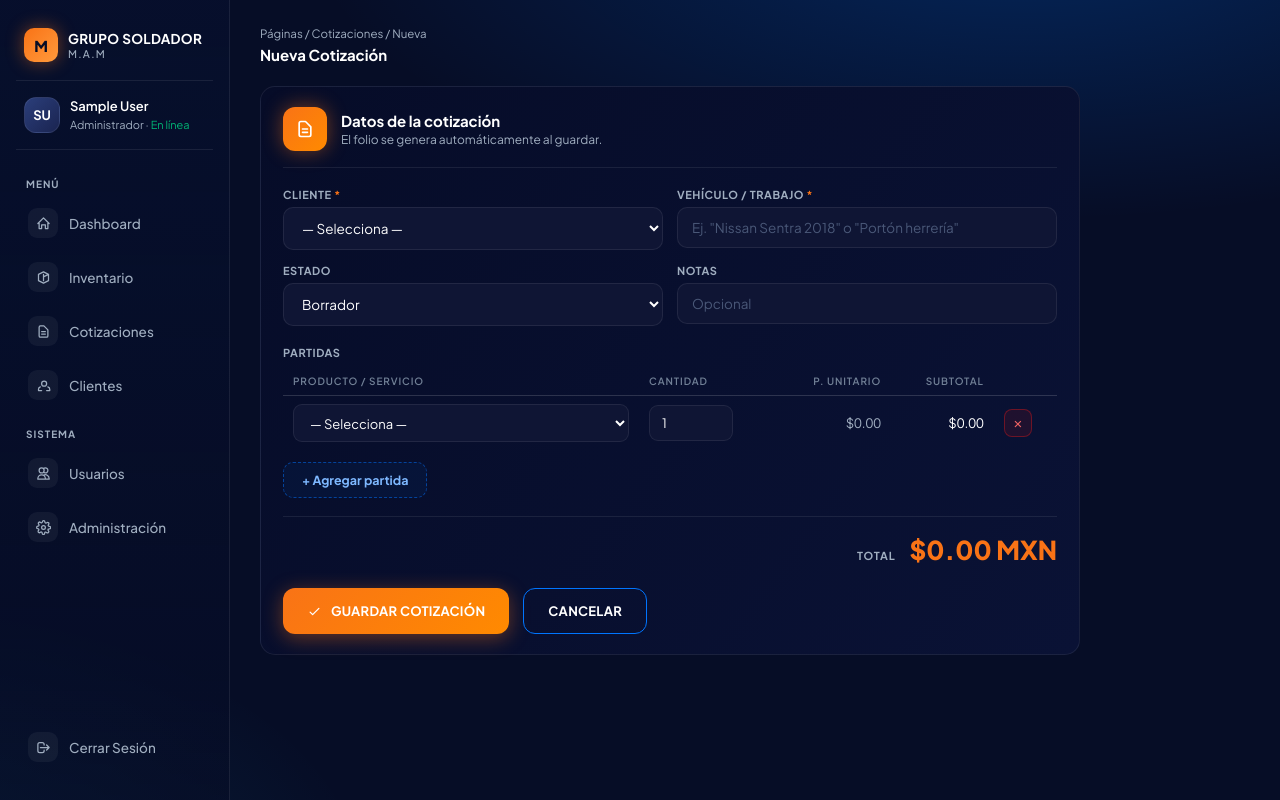
After one commit to alu222410833-pixel/grupo-soldador, a Django app: page /cotizaciones/nueva/ in a window 1280 px wide. The commit adds this page. Run offline with Django 5.2, Linux system fonts and the light colour scheme; the visitor is signed in with stand-in values (Sample User, id 1); data that the repository does not hold is empty.

Commit message:
Pantallas propias: nueva cotización con partidas y total en vivo, nuevo producto, página de administración
Co-Authored-By: Devin AI <158243242+devin-ai-integration[bot]@users.noreply.github.com>

```diff
--- a/taller/urls.py
+++ b/taller/urls.py
@@ -4,9 +4,12 @@ from . import views
 urlpatterns = [
     path("", views.dashboard, name="dashboard"),
     path("inventario/", views.inventario, name="inventario"),
+    path("inventario/nuevo/", views.producto_nuevo, name="producto_nuevo"),
     path("cotizaciones/", views.cotizaciones, name="cotizaciones"),
+    path("cotizaciones/nueva/", views.cotizacion_nueva, name="cotizacion_nueva"),
     path("clientes/", views.clientes, name="clientes"),
     path("clientes/nuevo/", views.cliente_nuevo, name="cliente_nuevo"),
     path("usuarios/", views.usuarios, name="usuarios"),
     path("usuarios/nuevo/", views.usuario_nuevo, name="usuario_nuevo"),
+    path("administracion/", views.administracion, name="administracion"),
 ]
--- a/taller/views.py
+++ b/taller/views.py
@@ -1,10 +1,12 @@
+from decimal import Decimal, InvalidOperation
+
 from django.contrib import messages
 from django.contrib.auth import get_user_model
 from django.contrib.auth.decorators import login_required, user_passes_test
 from django.shortcuts import redirect, render
 from django.db.models import Sum, F, DecimalField, ExpressionWrapper, Count
 from django.utils import timezone
-from .models import Cliente, Cotizacion, Producto
+from .models import Cliente, Cotizacion, DetalleCotizacion, Producto
 
 
 @login_required
@@ -114,6 +116,96 @@ def usuario_nuevo(request):
 
 
 @login_required
+def cotizacion_nueva(request):
+    if request.method == "POST":
+        cliente = Cliente.objects.filter(pk=request.POST.get("cliente")).first()
+        vehiculo = request.POST.get("vehiculo", "").strip()
+        estado = request.POST.get("estado", "")
+        if estado not in Cotizacion.Estado.values:
+            estado = Cotizacion.Estado.BORRADOR
+
+        detalles = []
+        for pid, cant in zip(request.POST.getlist("producto"), request.POST.getlist("cantidad")):
+            producto = Producto.objects.filter(pk=pid).first()
+            if producto and cant.isdigit() and int(cant) > 0:
+                detalles.append((producto, int(cant)))
+
+        if not cliente:
+            messages.error(request, "Selecciona un cliente.")
+        elif not vehiculo:
+            messages.error(request, "Describe el vehículo o trabajo a cotizar.")
+        elif not detalles:
+            messages.error(request, "Agrega al menos una partida con producto y cantidad válidos.")
+        else:
+            cot = Cotizacion.objects.create(
+                cliente=cliente,
+                vehiculo=vehiculo,
+                estado=estado,
+                notas=request.POST.get("notas", "").strip(),
+                creado_por=request.user,
+            )
+            for producto, cant in detalles:
+                DetalleCotizacion.objects.create(
+                    cotizacion=cot, producto=producto, cantidad=cant
+                )
+            messages.success(request, f"Cotización {cot.folio} creada — ${cot.total:,.2f} MXN.")
+            return redirect("cotizaciones")
+
+    return render(request, "taller/cotizacion_form.html", {
+        "clientes": Cliente.objects.all(),
+        "productos": Producto.objects.filter(activo=True),
+        "estados": Cotizacion.Estado.choices,
+    })
+
+
+@login_required
+def producto_nuevo(request):
+    if request.method == "POST":
+        codigo = request.POST.get("codigo", "").strip().upper()
+        nombre = request.POST.get("nombre", "").strip()
+        try:
+            precio = Decimal(request.POST.get("precio_unitario", ""))
+        except InvalidOperation:
+            precio = None
+
+        if not codigo or not nombre:
+            messages.error(request, "Código y nombre son obligatorios.")
+        elif precio is None or precio < 0:
+            messages.error(request, "Ingresa un precio válido.")
+        elif Producto.objects.filter(codigo=codigo).exists():
+            messages.error(request, f"El código {codigo} ya existe en el inventario.")
+        else:
+            stock = request.POST.get("stock", "0")
+            stock_min = request.POST.get("stock_minimo", "3")
+            Producto.objects.create(
+                codigo=codigo,
+                nombre=nombre,
+                tipo=request.POST.get("tipo") or Producto.Tipo.PIEZA,
+                precio_unitario=precio,
+                stock=int(stock) if stock.isdigit() else 0,
+                stock_minimo=int(stock_min) if stock_min.isdigit() else 3,
+            )
+            messages.success(request, f"Producto {codigo} registrado en el inventario.")
+            return redirect("inventario")
+
+    return render(request, "taller/producto_form.html", {
+        "tipos": Producto.Tipo.choices,
+    })
+
+
+@login_required
+@user_passes_test(lambda u: u.is_staff)
+def administracion(request):
+    User = get_user_model()
+    return render(request, "taller/administracion.html", {
+        "num_productos": Producto.objects.count(),
+        "num_clientes": Cliente.objects.count(),
+        "num_cotizaciones": Cotizacion.objects.count(),
+        "num_usuarios": User.objects.count(),
+    })
+
+
+@login_required
 def inventario(request):
     tipo = request.GET.get("tipo", "")
     qs = Producto.objects.all()
--- a/templates/base.html
+++ b/templates/base.html
@@ -200,6 +200,50 @@
   .check { display: flex; align-items: center; gap: 10px; margin-top: 18px; font-size: 13px; color: var(--text-sec); }
   .check input { width: 16px; height: 16px; accent-color: var(--accent); }
 
+  /* ---------- Partidas de cotización ---------- */
+  .form-card.wide { max-width: 820px; }
+  .ptable { margin-top: 0; }
+  .ptable th { padding: 8px 10px; }
+  .ptable td { padding: 8px 10px; }
+  .ptable select, .ptable input {
+    width: 100%; padding: 9px 12px;
+    background: #0F1534; border: 1px solid var(--border);
+    border-radius: 9px; color: #fff; font-family: inherit; font-size: 13px; outline: none;
+  }
+  .ptable select:focus, .ptable input:focus { border-color: var(--accent); }
+  .ptable .cant { width: 84px; }
+  .rm {
+    width: 28px; height: 28px; border-radius: 8px; border: 1px solid rgba(227,26,26,.4);
+    background: rgba(227,26,26,.1); color: #F56565; font-size: 15px; cursor: pointer; line-height: 1;
+  }
+  .rm:hover { background: rgba(227,26,26,.25); }
+  .add-row {
+    margin-top: 12px; padding: 9px 18px; border-radius: 10px;
+    border: 1.5px dashed rgba(0,117,255,.5); background: rgba(0,117,255,.06);
+    color: #7EB8FF; font-family: inherit; font-size: 12.5px; font-weight: 700; cursor: pointer;
+  }
+  .add-row:hover { background: rgba(0,117,255,.15); }
+  .total-bar {
+    display: flex; justify-content: flex-end; align-items: baseline; gap: 14px;
+    margin-top: 18px; padding-top: 16px; border-top: 1px solid var(--border);
+  }
+  .total-bar .t-label { font-size: 11px; font-weight: 700; letter-spacing: .08em; color: var(--text-sec); text-transform: uppercase; }
+  .total-bar .t-value { font-size: 26px; font-weight: 800; color: var(--accent); }
+
+  /* ---------- Tarjetas de administración ---------- */
+  .link-cards { display: grid; grid-template-columns: repeat(auto-fit, minmax(240px, 1fr)); gap: 14px; }
+  .link-card {
+    display: flex; align-items: center; gap: 14px; padding: 18px;
+    background: linear-gradient(127deg, #060C28 0%, #0A1235 100%);
+    border: 1px solid var(--border); border-radius: var(--radius);
+    text-decoration: none; color: var(--text); transition: border-color .15s, transform .15s;
+  }
+  .link-card:hover { border-color: var(--accent); transform: translateY(-2px); }
+  .link-card .fic { width: 42px; height: 42px; border-radius: 11px; flex-shrink: 0; display: flex; align-items: center; justify-content: center; }
+  .link-card .fic svg { width: 19px; height: 19px; color: #fff; }
+  .link-card h3 { font-size: 13.5px; font-weight: 700; }
+  .link-card p { font-size: 11.5px; color: var(--text-sec); margin-top: 3px; }
+
   .alert {
     padding: 12px 16px; border-radius: 10px; font-size: 13px; font-weight: 600;
     margin-bottom: 16px; border: 1px solid transparent;
@@ -289,8 +333,8 @@
     <div class="nav-label">Sistema</div>
     {% if request.user.is_staff %}
     <a class="nav-item {% if request.resolver_match.url_name == 'usuarios' or request.resolver_match.url_name == 'usuario_nuevo' %}active{% endif %}" href="{% url 'usuarios' %}"><span class="ic"><svg fill="none" stroke="currentColor" stroke-width="2" viewBox="0 0 24 24"><path stroke-linecap="round" stroke-linejoin="round" d="M12 4.354a4 4 0 110 5.292M15 21H3v-1a6 6 0 0112 0v1zm0 0h6v-1a6 6 0 00-9-5.197M13 7a4 4 0 11-8 0 4 4 0 018 0z"/></svg></span>Usuarios</a>
+    <a class="nav-item {% if request.resolver_match.url_name == 'administracion' %}active{% endif %}" href="{% url 'administracion' %}"><span class="ic"><svg fill="none" stroke="currentColor" stroke-width="2" viewBox="0 0 24 24"><circle cx="12" cy="12" r="3"/><path d="M19.4 15a1.7 1.7 0 00.3 1.9l.1.1a2 2 0 11-2.9 2.9l-.1-.1a1.7 1.7 0 00-1.9-.3 1.7 1.7 0 00-1 1.5V21a2 2 0 11-4 0v-.2a1.7 1.7 0 00-1-1.5 1.7 1.7 0 00-1.9.3l-.1.1a2 2 0 11-2.9-2.9l.1-.1a1.7 1.7 0 00.3-1.9 1.7 1.7 0 00-1.5-1H3a2 2 0 110-4h.2a1.7 1.7 0 001.5-1 1.7 1.7 0 00-.3-1.9l-.1-.1a2 2 0 112.9-2.9l.1.1a1.7 1.7 0 001.9.3 1.7 1.7 0 001-1.5V3a2 2 0 114 0v.2a1.7 1.7 0 001 1.5 1.7 1.7 0 001.9-.3l.1-.1a2 2 0 112.9 2.9l-.1.1a1.7 1.7 0 00-.3 1.9 1.7 1.7 0 001.5 1h.2a2 2 0 110 4h-.2a1.7 1.7 0 00-1.5 1z"/></svg></span>Administración</a>
     {% endif %}
-    <a class="nav-item" href="/admin/"><span class="ic"><svg fill="none" stroke="currentColor" stroke-width="2" viewBox="0 0 24 24"><circle cx="12" cy="12" r="3"/><path d="M19.4 15a1.7 1.7 0 00.3 1.9l.1.1a2 2 0 11-2.9 2.9l-.1-.1a1.7 1.7 0 00-1.9-.3 1.7 1.7 0 00-1 1.5V21a2 2 0 11-4 0v-.2a1.7 1.7 0 00-1-1.5 1.7 1.7 0 00-1.9.3l-.1.1a2 2 0 11-2.9-2.9l.1-.1a1.7 1.7 0 00.3-1.9 1.7 1.7 0 00-1.5-1H3a2 2 0 110-4h.2a1.7 1.7 0 001.5-1 1.7 1.7 0 00-.3-1.9l-.1-.1a2 2 0 112.9-2.9l.1.1a1.7 1.7 0 001.9.3 1.7 1.7 0 001-1.5V3a2 2 0 114 0v.2a1.7 1.7 0 001 1.5 1.7 1.7 0 001.9-.3l.1-.1a2 2 0 112.9 2.9l-.1.1a1.7 1.7 0 00-.3 1.9 1.7 1.7 0 001.5 1h.2a2 2 0 110 4h-.2a1.7 1.7 0 00-1.5 1z"/></svg></span>Administración</a>
   </nav>
   <div class="nav-bottom">
     <form method="post" action="{% url 'logout' %}">{% csrf_token %}
--- /dev/null
+++ b/templates/taller/cotizacion_form.html
@@ -0,0 +1,121 @@
+{% extends "base.html" %}
+{% block title %}Nueva Cotización — Grupo Soldador M.A.M{% endblock %}
+{% block content %}
+<div class="topbar">
+  <div>
+    <div class="crumb">Páginas / Cotizaciones / Nueva</div>
+    <h1>Nueva Cotización</h1>
+  </div>
+</div>
+
+<div class="card form-card wide">
+  <div class="form-head">
+    <div class="fic orange"><svg fill="none" stroke="currentColor" stroke-width="2" viewBox="0 0 24 24"><path stroke-linecap="round" stroke-linejoin="round" d="M9 12h6m-6 4h6m2 5H7a2 2 0 01-2-2V5a2 2 0 012-2h5.6L19 9.4V19a2 2 0 01-2 2z"/></svg></div>
+    <div>
+      <h2>Datos de la cotización</h2>
+      <p>El folio se genera automáticamente al guardar.</p>
+    </div>
+  </div>
+  <form method="post">
+    {% csrf_token %}
+    <div class="form-grid">
+      <div class="field">
+        <label>Cliente <span class="req">*</span></label>
+        <select name="cliente" required>
+          <option value="">— Selecciona —</option>
+          {% for c in clientes %}
+          <option value="{{ c.pk }}">{{ c.nombre }}</option>
+          {% endfor %}
+        </select>
+      </div>
+      <div class="field">
+        <label>Vehículo / Trabajo <span class="req">*</span></label>
+        <input type="text" name="vehiculo" required placeholder='Ej. "Nissan Sentra 2018" o "Portón herrería"'>
+      </div>
+      <div class="field">
+        <label>Estado</label>
+        <select name="estado">
+          {% for valor, etiqueta in estados %}
+          <option value="{{ valor }}">{{ etiqueta }}</option>
+          {% endfor %}
+        </select>
+      </div>
+      <div class="field">
+        <label>Notas</label>
+        <input type="text" name="notas" placeholder="Opcional">
+      </div>
+    </div>
+
+    <label style="display:block;font-size:11px;font-weight:700;letter-spacing:.05em;color:var(--text-sec);text-transform:uppercase;margin:20px 0 8px">Partidas</label>
+    <table class="ptable">
+      <thead>
+        <tr><th style="width:46%">Producto / Servicio</th><th>Cantidad</th><th class="num">P. Unitario</th><th class="num">Subtotal</th><th></th></tr>
+      </thead>
+      <tbody id="partidas-body"></tbody>
+    </table>
+    <button type="button" class="add-row" id="add-row">+ Agregar partida</button>
+
+    <div class="total-bar">
+      <span class="t-label">Total</span>
+      <span class="t-value" id="total">$0.00</span>
+    </div>
+
+    <div class="cta-row" style="margin-top:22px;margin-bottom:0">
+      <button class="btn btn-primary" type="submit"><svg fill="none" stroke="currentColor" stroke-width="2" viewBox="0 0 24 24"><path stroke-linecap="round" stroke-linejoin="round" d="M5 13l4 4L19 7"/></svg>GUARDAR COTIZACIÓN</button>
+      <a class="btn btn-outline" href="{% url 'cotizaciones' %}">CANCELAR</a>
+    </div>
+  </form>
+</div>
+
+<template id="row-tpl">
+  <tr>
+    <td>
+      <select name="producto" class="prod-sel">
+        <option value="">— Selecciona —</option>
+        {% for p in productos %}
+        <option value="{{ p.pk }}" data-precio="{{ p.precio_unitario }}">{{ p.codigo }} — {{ p.nombre }}</option>
+        {% endfor %}
+      </select>
+    </td>
+    <td><input type="number" name="cantidad" class="cant" min="1" value="1"></td>
+    <td class="num punit muted">$0.00</td>
+    <td class="num psub">$0.00</td>
+    <td><button type="button" class="rm" title="Quitar">×</button></td>
+  </tr>
+</template>
+
+<script>
+(function () {
+  const tpl = document.getElementById('row-tpl');
+  const tbody = document.getElementById('partidas-body');
+  const totalEl = document.getElementById('total');
+  const fmt = n => '$' + n.toLocaleString('es-MX', { minimumFractionDigits: 2, maximumFractionDigits: 2 });
+
+  function recalc() {
+    let total = 0;
+    tbody.querySelectorAll('tr').forEach(tr => {
+      const sel = tr.querySelector('.prod-sel');
+      const precio = parseFloat(sel.selectedOptions[0] && sel.selectedOptions[0].dataset.precio || 0);
+      const cant = parseFloat(tr.querySelector('.cant').value) || 0;
+      const sub = precio * cant;
+      tr.querySelector('.punit').textContent = fmt(precio);
+      tr.querySelector('.psub').textContent = fmt(sub);
+      total += sub;
+    });
+    totalEl.textContent = fmt(total) + ' MXN';
+  }
+
+  document.getElementById('add-row').addEventListener('click', () => {
+    tbody.appendChild(tpl.content.cloneNode(true));
+    recalc();
+  });
+  tbody.addEventListener('input', recalc);
+  tbody.addEventListener('change', recalc);
+  tbody.addEventListener('click', e => {
+    if (e.target.closest('.rm')) { e.target.closest('tr').remove(); recalc(); }
+  });
+
+  document.getElementById('add-row').click();
+})();
+</script>
+{% endblock %}
--- a/templates/taller/cotizaciones.html
+++ b/templates/taller/cotizaciones.html
@@ -6,7 +6,7 @@
     <div class="crumb">Páginas / Cotizaciones</div>
     <h1>Cotizaciones</h1>
   </div>
-  <a class="btn btn-primary" href="/admin/taller/cotizacion/add/">+ NUEVA COTIZACIÓN</a>
+  <a class="btn btn-primary" href="{% url 'cotizacion_nueva' %}">+ NUEVA COTIZACIÓN</a>
 </div>
 
 <div class="filters">
--- a/templates/taller/dashboard.html
+++ b/templates/taller/dashboard.html
@@ -36,7 +36,7 @@
 </div>
 
 <div class="cta-row">
-  <a class="btn btn-primary" href="/admin/taller/cotizacion/add/"><svg fill="none" stroke="currentColor" stroke-width="2.5" viewBox="0 0 24 24"><path stroke-linecap="round" stroke-linejoin="round" d="M12 4v16m8-8H4"/></svg>NUEVA COTIZACIÓN</a>
+  <a class="btn btn-primary" href="{% url 'cotizacion_nueva' %}"><svg fill="none" stroke="currentColor" stroke-width="2.5" viewBox="0 0 24 24"><path stroke-linecap="round" stroke-linejoin="round" d="M12 4v16m8-8H4"/></svg>NUEVA COTIZACIÓN</a>
   <a class="btn btn-outline" href="{% url 'cliente_nuevo' %}"><svg fill="none" stroke="currentColor" stroke-width="2" viewBox="0 0 24 24"><path stroke-linecap="round" stroke-linejoin="round" d="M18 9v3m0 0v3m0-3h3m-3 0h-3m-2-5a4 4 0 11-8 0 4 4 0 018 0zM3 20a6 6 0 0112 0v1H3v-1z"/></svg>REGISTRAR CLIENTE</a>
 </div>
 
--- a/templates/taller/inventario.html
+++ b/templates/taller/inventario.html
@@ -6,7 +6,7 @@
     <div class="crumb">Páginas / Inventario</div>
     <h1>Inventario</h1>
   </div>
-  <a class="btn btn-primary" href="/admin/taller/producto/add/">+ NUEVO PRODUCTO</a>
+  <a class="btn btn-primary" href="{% url 'producto_nuevo' %}">+ NUEVO PRODUCTO</a>
 </div>
 
 <div class="filters">
```
Also changed, not shown: templates/taller/administracion.html (added, +72 -0 lines), templates/taller/producto_form.html (added, +57 -0 lines).
